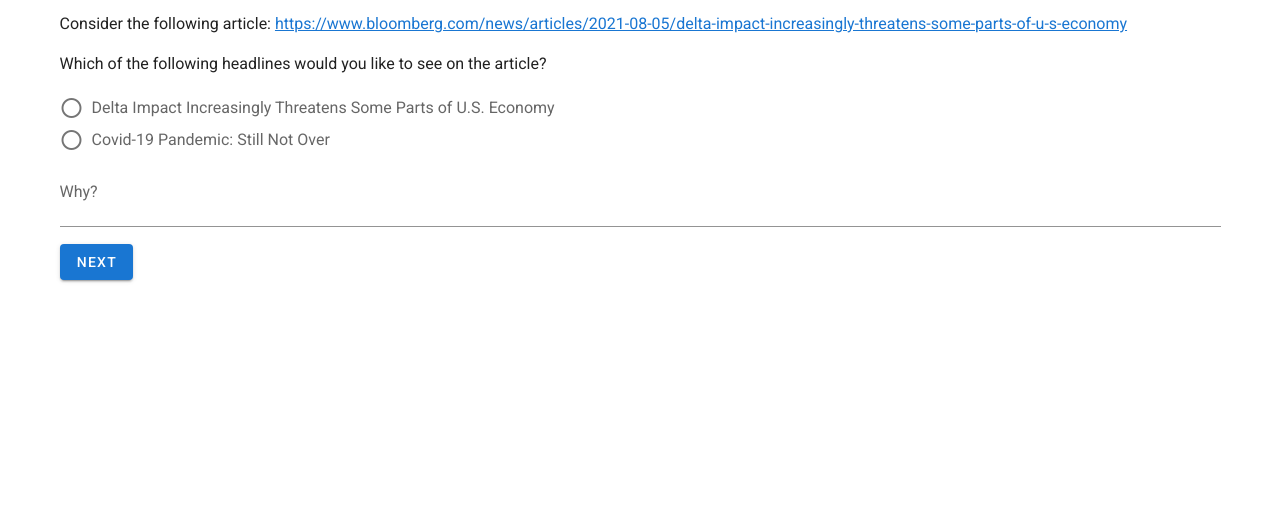
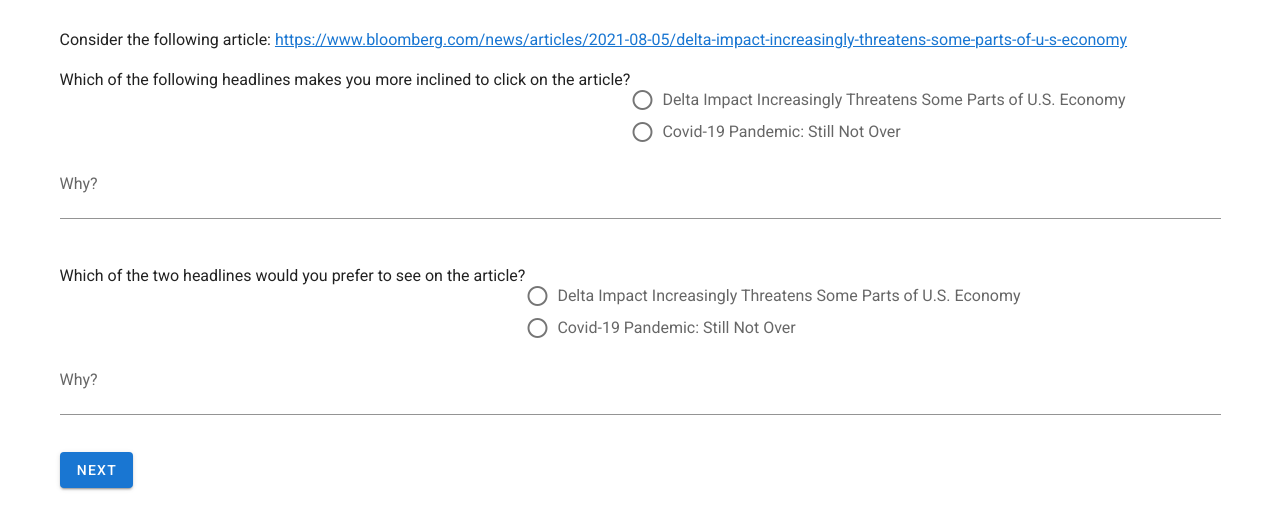
Before and after one commit to farnazj/Headline-Preference-2, a Vue app: page / in a window 1280 px wide. Both pictures are taken after a click on the button "CONSENT AND PROCEED". Shown: the top 530 px of the page. Built offline with nearby package versions, Linux system fonts and the light colour scheme.

Commit message:
bug changes

```diff
--- a/src/store/store.js
+++ b/src/store/store.js
@@ -10,7 +10,7 @@ let store = new Vuex.Store({
   state: {
     identifier: null,
     displayedHeadlines: JSON.parse(localStorage.getItem('displayedHeadlines')) || [],
-    currentHeadlineIndex: localStorage.getItem('currentHeadlineIndex') || null,
+    currentHeadlineIndex: parseInt(localStorage.getItem('currentHeadlineIndex')) || null,
     user: JSON.parse(localStorage.getItem('userToken')) || ''
   },
   getters: {
@@ -60,7 +60,7 @@ let store = new Vuex.Store({
     loadNextHeadline: (context) => {
       return new Promise((resolve, reject) => {
         context.commit('advance_headline');
-        console.log('current headline index after change', state.currentHeadlineIndex)
+        console.log('current headline index after change', context.state.currentHeadlineIndex)
         resolve();
       })
 
--- a/src/views/Headlines.vue
+++ b/src/views/Headlines.vue
@@ -1,13 +1,16 @@
 <template>
-<v-container>
+<v-container class="pa-3 pt-7">
     <v-row no-gutters>
-        <v-col>
         <p>Consider the following article:
             <a :href="currentHeadline.url" @click="setLinkAsClicked" target="_blank">
                 {{currentHeadline.url}}</a>
         </p>
-            <p> Which of the following headlines would you like to see on the article?</p>
-            <v-radio-group v-model="headlineRadio">
+    </v-row>
+
+    <v-row no-gutters>
+        <p class="mb-0"> Which of the following headlines makes you more inclined to click on the article?</p>
+
+        <v-radio-group v-model="clickPreference">
             <v-radio
                 v-for="(headline, index) in headlineChoices"
                 :key="index"
@@ -15,15 +18,34 @@
                 :value="index"
             ></v-radio>
         </v-radio-group>
-        </v-col>
     </v-row>
     <v-row no-gutters>
-        <v-textarea model="explanation" dense rows=2 auto-grow
+         <v-textarea model="clickExplanation" dense rows=2 auto-grow
           label="Why?"
         ></v-textarea>
     </v-row>
+
+    <v-row no-gutters class="mt-7">
+
+        <p class="mb-0"> Which of the two headlines would you prefer to see on the article?</p>
+        <v-radio-group v-model="seePreference">
+            <v-radio
+                v-for="(headline, index) in headlineChoices"
+                :key="index"
+                :label="headline.text"
+                :value="index"
+            ></v-radio>
+        </v-radio-group>
+    </v-row>
     <v-row no-gutters>
+        <v-textarea model="preferExplanation" dense rows=2 auto-grow
+          label="Why?"
+        ></v-textarea>
+    </v-row>
 
+
+
+    <v-row no-gutters class="mt-5">
         <v-btn color="primary" @click="loadNext"> Next</v-btn>
     </v-row>
 </v-container>
@@ -34,15 +56,17 @@
 import utils from '@/lib/utils'
 import logging from '@/lib/logging'
 import constants from '@/lib/constants'
-import { mapGetters, mapActions } from 'vuex'
+import { mapState, mapGetters, mapActions } from 'vuex'
 
 export default {
   components: {
   },
   data () {
     return {
-        headlineRadio: null,
-        explanation: '',
+        seePreference: null,
+        clickPreference: null,
+        preferExplanation: '',
+        clickExplanation: '',
         linkedClicked: false
     }
   },
@@ -63,7 +87,8 @@ export default {
 
         return choices;
     },
-    ...mapGetters(['currentHeadline'])
+    ...mapGetters(['currentHeadline']),
+    ...mapState(['currentHeadlineIndex'])
   },
   created() {
   },
@@ -74,11 +99,16 @@ export default {
             this.cleanUpStorage();
             this.$router.push({ name: 'demographics' });
         }
-
         else {
-            this.loadNextHeadline();
+            this.loadNextHeadline()
+            .then(() => {
+                this.seePreference = null;
+                this.clickPreference = null;
+                this.preferExplanation = '';
+                this.clickExplanation = '';
+                this.linkedClicked = false;
+            })
         }
-
    },
    setLinkAsClicked: function() {
        this.linkedClicked = true;
```
Lines whose indentation alone changed are shown as unchanged.
